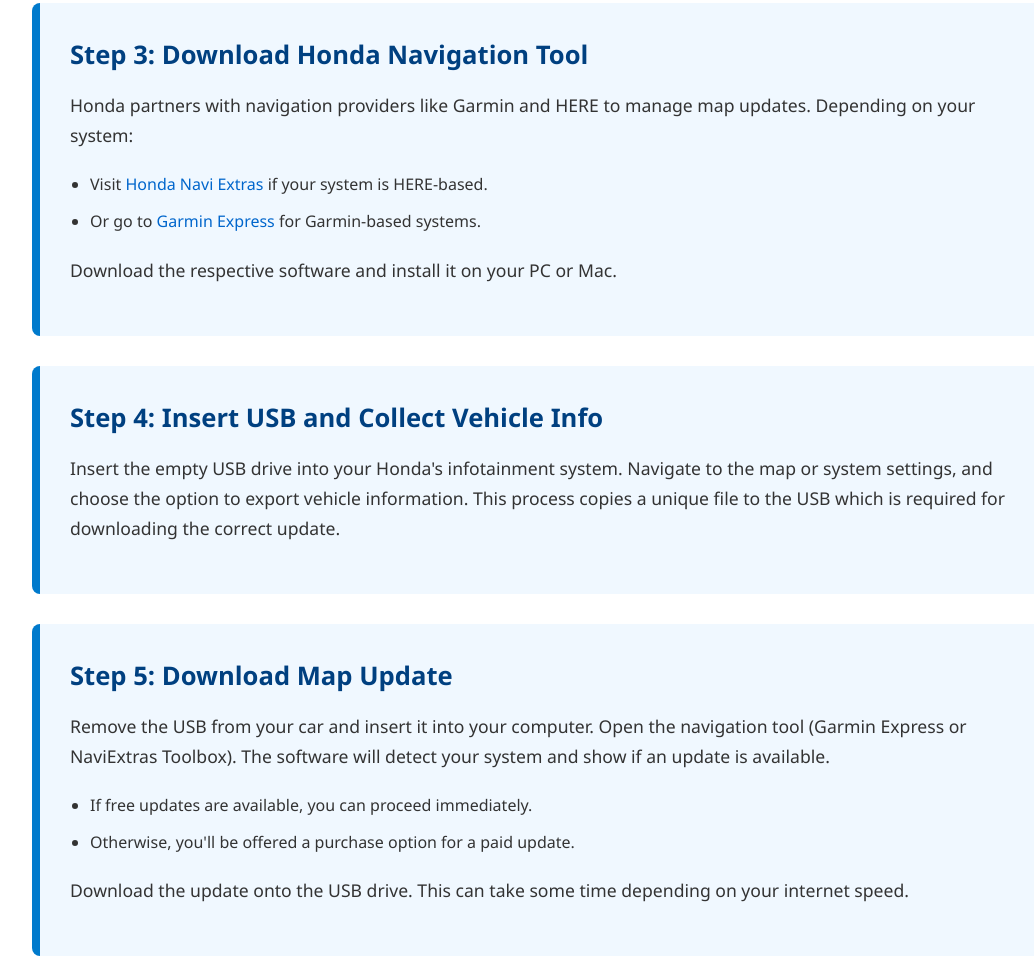
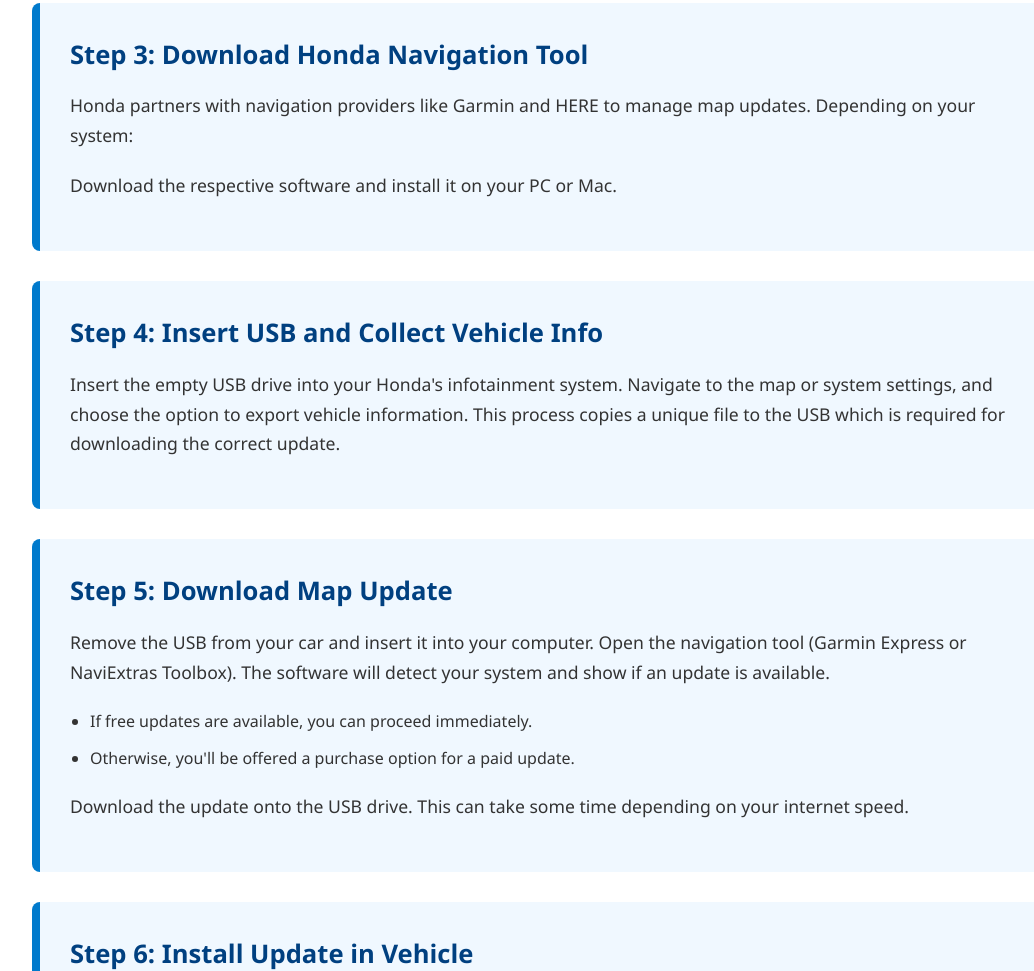
Before and after one commit to johanraddy/honda-gps-map-update, a plain HTML site: page index.html in a window 1280 px wide. Shown: the part 1119-2090 px from the top of the page, without its empty margins (98-1132 px from the left). Drawn offline with Linux system fonts and the light colour scheme.

Commit message:
Update index.html

```diff
--- a/index.html
+++ b/index.html
@@ -231,11 +231,7 @@
       <p>
         Honda partners with navigation providers like Garmin and HERE to manage map updates. Depending on your system:
       </p>
-      <ul>
-        <li>Visit <a href="https://honda.naviextras.com/shop/portal/downloads" target="_blank" rel="noopener noreferrer">Honda Navi Extras</a> if your system is HERE-based.</li>
-        <li>Or go to <a href="https://www.garmin.com/express" target="_blank" rel="noopener noreferrer">Garmin Express</a> for Garmin-based systems.</li>
-      </ul>
-      <p>Download the respective software and install it on your PC or Mac.</p>
+           <p>Download the respective software and install it on your PC or Mac.</p>
     </div>
 
     <div class="step">
```
